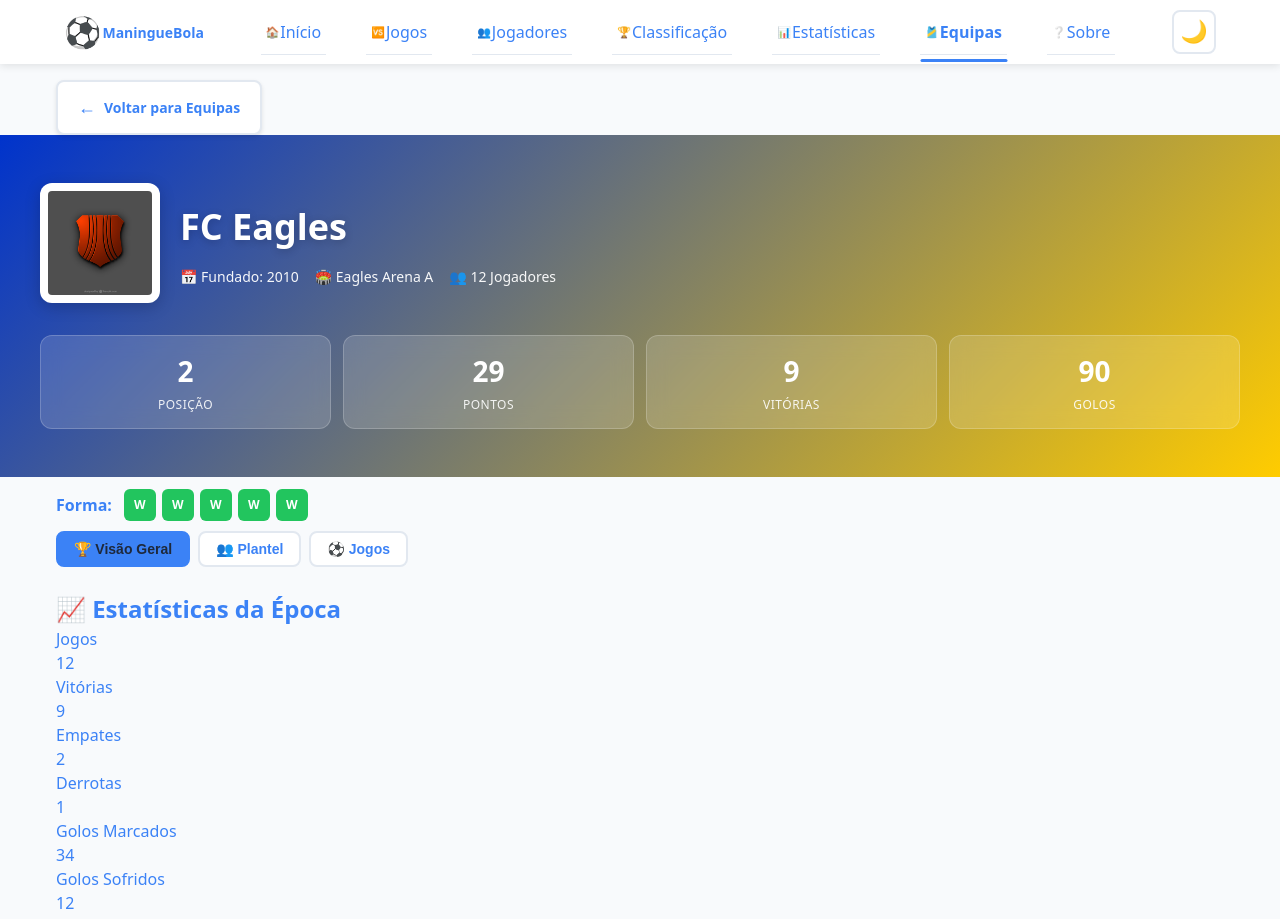
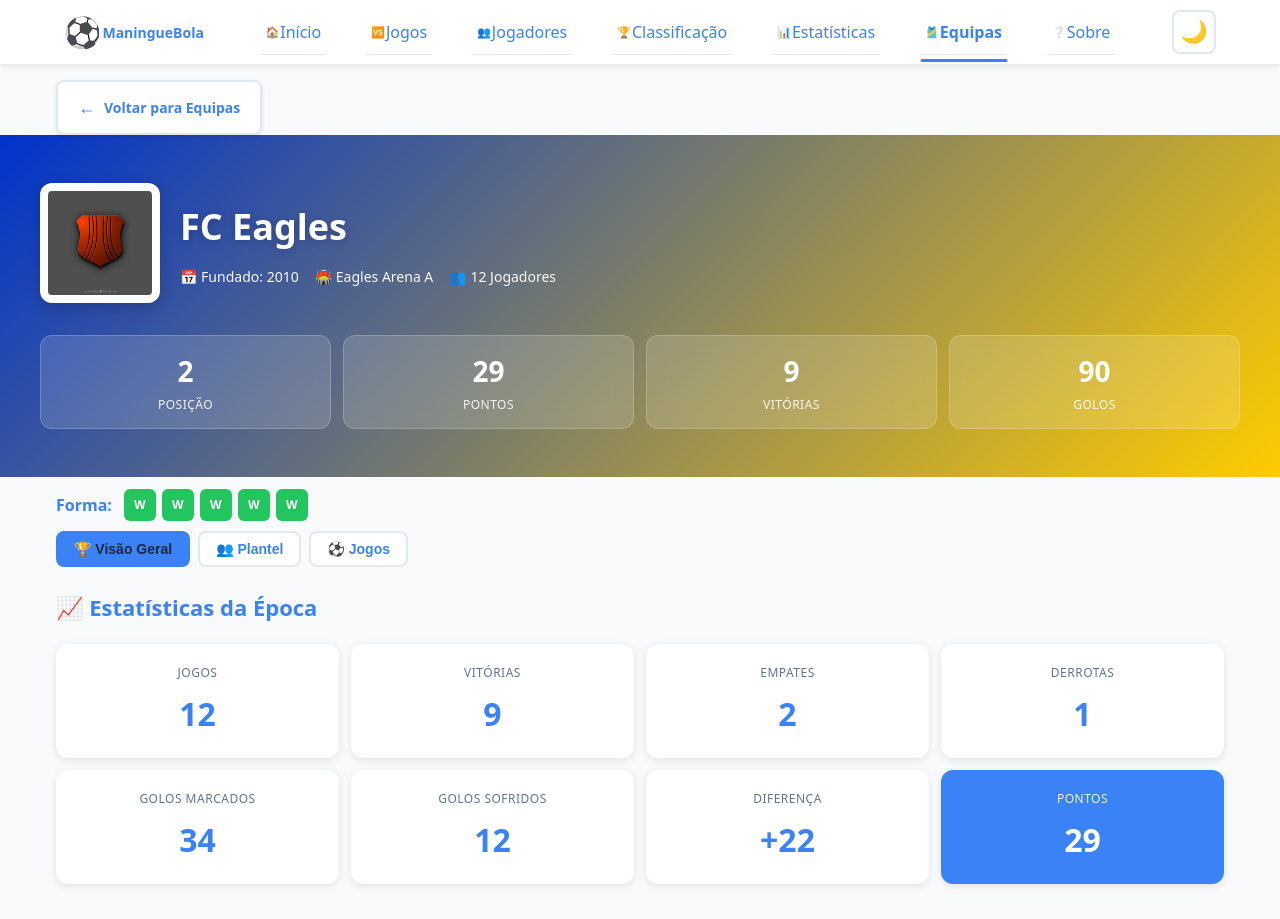
Before and after one commit to Raimundroid/maninguebola, a React (Vite) app: page /equipas/eagles in a window 1280 px wide. Shown: the top 919 px of the page. Built offline with nearby package versions, Linux system fonts and the light colour scheme.

Commit message:
TeamDetailPage.css: stats section done

```diff
--- a/src/components/TeamDetailPage/TeamDetailPage.css
+++ b/src/components/TeamDetailPage/TeamDetailPage.css
@@ -823,7 +823,7 @@
 .team-tab {
   display: flex;
   align-items: center;
-  /* gap: 8px; */
+  gap: 8px;
   padding: 8px 16px;
   background: var(--card-bg);
   border: 2px solid var(--border);
@@ -867,54 +867,42 @@
 /*
   Fade-in animation for tab content
   @keyframes defines the animation steps
-
+*/
 .tab-content {
-  animation: fadeIn 0.3s ease; /* Animation: name duration timing
-}
-
-/* Animation definition: from (0%) to (100%)
-@keyframes fadeIn {
-  from {
-    opacity: 0; /* Starts invisible
-    transform: translateY(10px); /* Starts 10px below
-  }
-  to {
-    opacity: 1; /* Ends fully visible
-    transform: translateY(0); /* Ends at normal position
-  }
+  animation: fadeIn 300ms ease; /* Animation: name duration timing */
 }
 
 .content-section {
-  margin-bottom: 40px; /* Space between sections
+  margin-bottom: 40px; /* Space between sections */
 }
 
 .section-title {
   display: flex;
   align-items: center;
   gap: 12px;
-  font-size: 22px;
+  font-size: 20px;
   font-weight: 700;
   margin-bottom: 20px;
   color: var(--text);
+
+  @media (min-width: 768px) {
+    font-size: 22px;
+  }
 }
 
-/* ----------------------------------------------------------------------------
+/*
    STATISTICS GRID
-   ----------------------------------------------------------------------------
-
 /*
   CSS Grid for responsive stat cards
   Starts with 2 columns, expands to 4 on larger screens
+*/
+.team-stats-grid {
+  display: grid;
+  grid-template-columns: repeat(2, 1fr); /* 2 equal columns */
+  gap: 12px;
 
-.team-detail-page .stats-grid {
-  display: grid;
-  grid-template-columns: repeat(2, 1fr); /* 2 equal columns
-  gap: 12px;
-}
-
-/* 4 columns on screens 640px+
-@media (min-width: 640px) {
-  .stats-grid {
+  /* 4 columns on screens 640px+ */
+  @media (min-width: 640px) {
     grid-template-columns: repeat(4, 1fr);
   }
 }
@@ -922,28 +910,33 @@
 /*
   Individual stat card with hover effect
   Transform property creates lift effect
+*/
 
-.team-detail-page .stat-card {
+.team-stat-card {
   background: var(--card-bg);
-  padding: 20px;
+  padding: 16px;
   border-radius: 12px;
   box-shadow: 0 2px 8px var(--shadow);
   text-align: center;
-  transition: transform 0.2s ease; /* Only animates transform
+  transition: transform 200ms ease; /* Only animates transform */
+
+  @media (min-width: 768px) {
+    padding: 20px;
+  }
 }
 
 /* Hover effect lifts card up
-.stat-card:hover {
+.team-stat-card:hover {
   transform: translateY(-2px); /* Moves up 2px
-}
+} */
 
-/* Highlighted stat card (points) has primary color background
-.team-detail-page.stat-card--highlight {
+/* Highlighted stat card (points) has primary color  background */
+.team-stat-card--highlight {
   background: var(--primary);
   color: white;
 }
 
-.stat-card__label {
+.team-stat-card__label {
   font-size: 12px;
   color: var(--text-light);
   margin-bottom: 8px;
@@ -951,31 +944,32 @@
   letter-spacing: 0.5px;
 }
 
-/* Override label color for highlighted card
-.stat-card--highlight .stat-card__label {
+/* Override label color for highlighted card */
+.team-stat-card--highlight .team-stat-card__label {
   color: rgba(255, 255, 255, 0.9);
 }
 
-.team-detail-page.stat-card__value {
+.team-stat-card__value {
   font-size: 32px;
   font-weight: 700;
   color: var(--text);
 }
 
-/* Override value color for highlighted card
-.stat-card--highlight .stat-card__value {
+/* Override value color for highlighted card */
+.team-stat-card--highlight .team-stat-card__value {
   color: white;
 }
 
-/* ----------------------------------------------------------------------------
+/*
    TOP SCORERS LIST
-   ----------------------------------------------------------------------------
-
+*/
 .scorers-list {
   background: var(--card-bg);
   border-radius: 12px;
-  overflow: hidden; /* Clips content to rounded corners
+  overflow: hidden; /* Clips content to rounded corners */
   box-shadow: 0 2px 8px var(--shadow);
+
+  background-color: red;
 }
 
 /*
--- a/src/components/TeamDetailPage/TeamDetailPage.jsx
+++ b/src/components/TeamDetailPage/TeamDetailPage.jsx
@@ -2203,61 +2203,61 @@ const TeamDetailPage = ({
             {/* Season Statistics Grid */}
             <div className="content-section">
               <h2 className="section-title">📈 Estatísticas da Época</h2>
-              <div className="stats-grid">
-                <div className="stat-card">
-                  <div className="stat-card__label">Jogos</div>
-                  <div className="stat-card__value">
+              <div className="team-stats-grid">
+                <div className="team-stat-card">
+                  <div className="team-stat-card__label">Jogos</div>
+                  <div className="team-stat-card__value">
                     {teamStanding.standing?.played || 0}
                   </div>
                 </div>
 
-                <div className="stat-card">
-                  <div className="stat-card__label">Vitórias</div>
-                  <div className="stat-card__value">
+                <div className="team-stat-card">
+                  <div className="team-stat-card__label">Vitórias</div>
+                  <div className="team-stat-card__value">
                     {teamStanding.standing?.wins || 0}
                   </div>
                 </div>
 
-                <div className="stat-card">
-                  <div className="stat-card__label">Empates</div>
-                  <div className="stat-card__value">
+                <div className="team-stat-card">
+                  <div className="team-stat-card__label">Empates</div>
+                  <div className="team-stat-card__value">
                     {teamStanding.standing?.draws || 0}
                   </div>
                 </div>
 
-                <div className="stat-card">
-                  <div className="stat-card__label">Derrotas</div>
-                  <div className="stat-card__value">
+                <div className="team-stat-card">
+                  <div className="team-stat-card__label">Derrotas</div>
+                  <div className="team-stat-card__value">
                     {teamStanding.standing?.losses || 0}
                   </div>
                 </div>
 
-                <div className="stat-card">
-                  <div className="stat-card__label">Golos Marcados</div>
-                  <div className="stat-card__value">
+                <div className="team-stat-card">
+                  <div className="team-stat-card__label">Golos Marcados</div>
+                  <div className="team-stat-card__value">
                     {teamStanding.standing?.goalsFor || 0}
                   </div>
                 </div>
 
-                <div className="stat-card">
-                  <div className="stat-card__label">Golos Sofridos</div>
-                  <div className="stat-card__value">
+                <div className="team-stat-card">
+                  <div className="team-stat-card__label">Golos Sofridos</div>
+                  <div className="team-stat-card__value">
                     {teamStanding.standing?.goalsAgainst || 0}
                   </div>
                 </div>
 
-                <div className="stat-card">
-                  <div className="stat-card__label">Diferença</div>
-                  <div className="stat-card__value">
+                <div className="team-stat-card">
+                  <div className="team-stat-card__label">Diferença</div>
+                  <div className="team-stat-card__value">
                     {/* Ternary adds + sign for positive numbers */}
                     {teamStanding.standing?.goalDiff > 0 ? "+" : ""}
                     {teamStanding.standing?.goalDiff || 0}
                   </div>
                 </div>
 
-                <div className="stat-card stat-card--highlight">
-                  <div className="stat-card__label">Pontos</div>
-                  <div className="stat-card__value">
+                <div className="team-stat-card team-stat-card--highlight">
+                  <div className="team-stat-card__label">Pontos</div>
+                  <div className="team-stat-card__value">
                     {teamStanding.standing?.points || 0}
                   </div>
                 </div>
--- a/src/styles/utilities/_animations.css
+++ b/src/styles/utilities/_animations.css
@@ -7,15 +7,7 @@
    Can be used by any component
 */
 
-/* Fade In Animation */
-@keyframes fadeIn {
-  from {
-    opacity: 0;
-  }
-  to {
-    opacity: 1;
-  }
-}
+/* Pulse Animation */
 @keyframes pulse {
   0%,
   100% {
@@ -23,6 +15,19 @@
   }
   50% {
     opacity: 0.6;
+  }
+}
+
+/* Fade In Animation */
+/* Animation definition: from (0%) to (100%) */
+@keyframes fadeIn {
+  from {
+    opacity: 0; /* Starts invisible */
+    transform: translateY(10px); /* Starts 10px below */
+  }
+  to {
+    opacity: 1; /* Ends fully visible */
+    transform: translateY(0); /* Ends at normal position */
   }
 }
 
```
